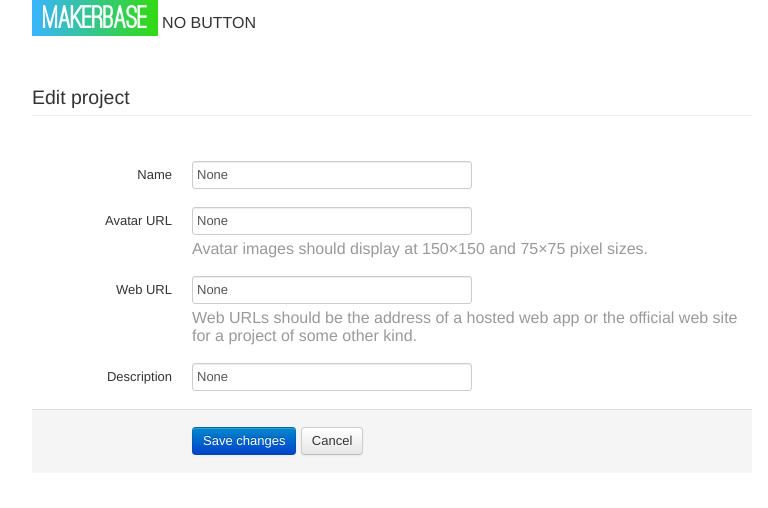
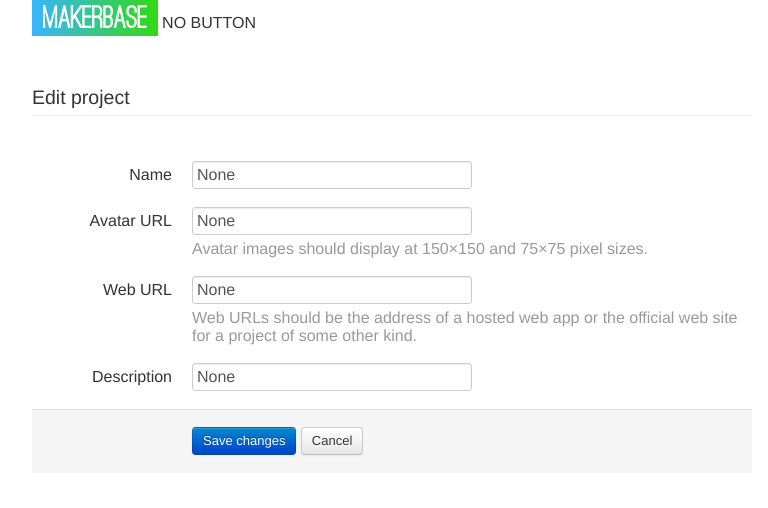
Before and after one commit to markpasc/makerbase, a Flask app: template makerbase/templates/edit_project.html in a window 1280 px wide. Shown: the top 508 px of the page, without its empty margins (248-1016 px from the left). Run offline with Flask 2, Linux system fonts and the light colour scheme; the template is opened without the code that fills it: values that come from a table or form of the project are taken from there, most other values are stand-ins (such as "Sample title", 1, 10 or a date in 2020); parts of the project's set-up code (start-up, migrations or seed data) failed here and were passed over; some libraries are stand-ins or nearby versions.

Commit message:
Make form labels and inputs use full-size text

```diff
--- a/makerbase/static/style.css
+++ b/makerbase/static/style.css
@@ -11,7 +11,7 @@ body {
     padding-top: 0;
 }
 
-body, p {
+body, div, p, label, input {
     font-size: 1em;
 }
 
```
